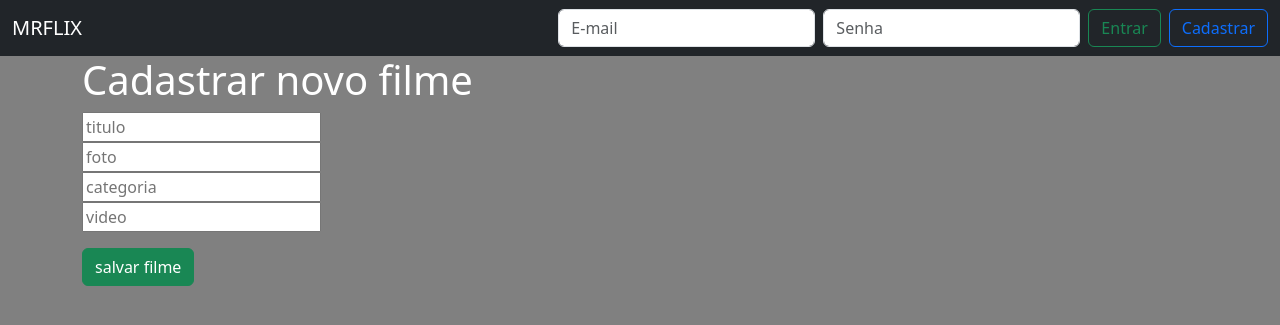
After one commit to marcioacfilho/projeto, a PHP site: page /cadastrar-novo-filme.php in a window 1280 px wide. The commit adds this page. Shown: the top 325 px of the page. Run offline with PHP 8.4, Linux system fonts and the light colour scheme.

Commit message:
cadastro de filme

```diff
--- a/cabecalho.php
+++ b/cabecalho.php
@@ -4,7 +4,7 @@
     <meta charset="UTF-8">
     <meta http-equiv="X-UA-Compatible" content="IE=edge">
     <meta name="viewport" content="width=device-width, initial-scale=1.0">
-    <title>MRFLIX</title>
+    <title> MRFLIX </title>
     <link href="https://cdn.jsdelivr.net/npm/bootstrap@5.3.0-alpha3/dist/css/bootstrap.min.css" rel="stylesheet" integrity="sha384-KK94CHFLLe+nY2dmCWGMq91rCGa5gtU4mk92HdvYe+M/SXH301p5ILy+dN9+nJOZ" crossorigin="anonymous">
 </head>
 <style>
--- /dev/null
+++ b/cadastrar-novo-filme.php
@@ -0,0 +1,39 @@
+<?php
+include "cabecalho.php";
+include "menu.php";
+?>
+<div class="container">
+    <div class="row">
+        <div class="col-12">
+            <h1>Cadastrar novo filme</h1>
+        </div>
+    </div>
+    <div class="row">
+        <div class="col">
+            <form method="post" action="salvar-filme.php">
+
+                <input name="titulo" required placeholder="titulo"><br>
+                <input name="foto" required placeholder="foto"><br>
+                <input name="categoria" required placeholder="categoria"><br>
+                <input name="video" required placeholder="video"><br>
+
+                <button type="submit" class="btn btn-success mt-3">salvar filme</button>
+
+
+                <div class="row">
+                    <div class="col">
+                        <?php
+                        $mensagem = $_GET["msg"] ?? "";
+                        if ($mensagem == "sucesso") {
+                            echo "<div class='alert alert-success col-3 mt-3' role='alert'> Filme cadastrado com sucesso!</div> ";
+                        }
+                        ?>
+                    </div>
+                </div>
+
+            </form>
+
+        </div>
+
+    </div>
+</div>
--- a/listar-filmes.php
+++ b/listar-filmes.php
@@ -41,7 +41,7 @@ include "menu-sistema.php";
                 endwhile;
                 mysqli_close($conexao);
                 ?>
-                <form action="cadastrar-novo-filme" method="post" class="d-flex">
+                <form action="cadastrar-novo-filme.php" method="post" class="d-flex">
                 <button type="submit" class="btn btn-success w-25">CADASTRAR NOVO FILME</button>
                 </form>
             </table>
--- a/menu-sistema.php
+++ b/menu-sistema.php
@@ -1,6 +1,6 @@
 <nav class="navbar navbar-expand-lg bg-dark">
   <div class="container-fluid">
-    <a class="navbar-brand text-white" href="#">MRFLIX</a>
+    <a class="navbar-brand text-white" href="index.php">MRFLIX</a>
     <button class="navbar-toggler bg-white" type="button" data-bs-toggle="collapse" data-bs-target="#navbarSupportedContent" aria-controls="navbarSupportedContent" aria-expanded="false" aria-label="Toggle navigation">
       <span class="navbar-toggler-icon"></span>
     </button>
--- a/menu.php
+++ b/menu.php
@@ -1,6 +1,6 @@
 <nav class="navbar navbar-expand-lg bg-dark">
   <div class="container-fluid">
-    <a class="navbar-brand text-white" href="#">MRFLIX</a>
+    <a class="navbar-brand text-white" href="index.php">MRFLIX</a>
     <button class="navbar-toggler bg-white" type="button" data-bs-toggle="collapse" data-bs-target="#navbarSupportedContent" aria-controls="navbarSupportedContent" aria-expanded="false" aria-label="Toggle navigation">
       <span class="navbar-toggler-icon"></span>
     </button>
```
Also changed, not shown: delivery_jogos_novo.sql (deleted, +0 -130 lines), salvar-filme.php (added, +21 -0 lines), jogos.php (deleted).
